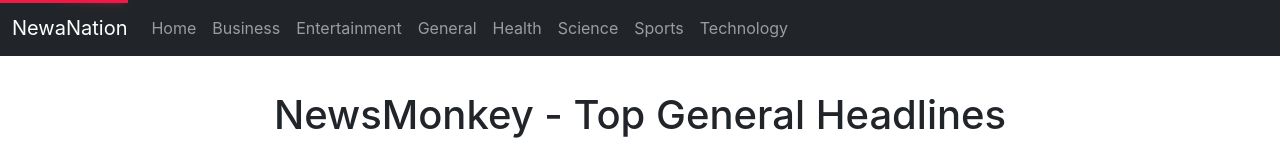
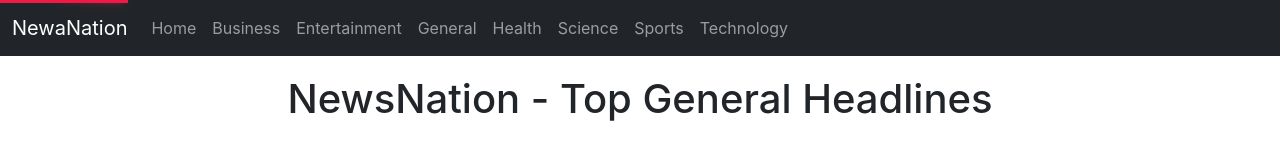
Before and after one commit to Shorya-agarwal/NewsNation-React-App, a React (Create React App) app: page / in a window 1280 px wide. Shown: the top 165 px of the page. Built offline with nearby package versions, Linux system fonts and the light colour scheme; no server answers.

Commit message:
Fixes some bugs and finalize it completely

```diff
--- a/src/components/Navbar.js
+++ b/src/components/Navbar.js
@@ -6,7 +6,7 @@
   render() {
     return (
       <div>
-        <nav className="navbar navbar-expand-lg navbar-dark bg-dark">
+        <nav className="navbar fixed-top navbar-expand-lg navbar-dark bg-dark">
           <div className="container-fluid">
             <Link className="navbar-brand" to="/general">NewaNation</Link>
             <button className="navbar-toggler" type="button" data-bs-toggle="collapse" data-bs-target="#navbarSupportedContent" aria-controls="navbarSupportedContent" aria-expanded="false" aria-label="Toggle navigation">
--- a/src/components/News.js
+++ b/src/components/News.js
@@ -64,7 +64,7 @@
     render() {
         return (
             <>
-                <h1 className="text-center" style={{ margin: '35px 0px' }}>NewsMonkey - Top {this.capitalizeFirstLetter(this.props.category)} Headlines</h1>
+                <h1 className="text-center" style={{ margin: '75px 0px 35px 0px' }}>NewsNation - Top {this.capitalizeFirstLetter(this.props.category)} Headlines</h1>
                 {this.state.loading && <Spinner />}
                 <InfiniteScroll
                     dataLength={this.state.articles.length}
--- a/src/components/NewsItem.js
+++ b/src/components/NewsItem.js
@@ -5,11 +5,11 @@
         let { title, description, imgUrl, newsUrl, author, date, source } = this.props;
         return (
             <div className="my-3">
-                <div className="card">
-                    <div style={{display: 'flex',justifyContent: 'flex-end',position: 'absolute',right: '0'}}>
+                <div className="card" >
+                    <div style={{display: 'flex',justifyContent: 'flex-end',position: 'absolute',left: '90%'}}>
                         <span className="badge rounded-pill bg-success"> {source} </span>
                     </div>
-                    <img src= {!imgUrl?"https://dm0qx8t0i9gc9.cloudfront.net/thumbnails/video/yRF5c-O/breaking-news-on-screen-animated-text-graphics-news-broadcast-graphic-title-animation-loop-full-hd-1920x1080-blue-cyan_hkrmjv15e_thumbnail-1080_05.png" :imgUrl} className="card-img-top" alt="..."/>
+                    <img src= {!imgUrl?"https://dm0qx8t0i9gc9.cloudfront.net/thumbnails/video/yRF5c-O/breaking-news-on-screen-animated-text-graphics-news-broadcast-graphic-title-animation-loop-full-hd-1920x1080-blue-cyan_hkrmjv15e_thumbnail-1080_05.png" :imgUrl} className="card-img-top" alt="..." style={{"height" : "18rem"}}/>
                     <div className="card-body">
                         <h5 className="card-title">{title}  </h5>
                         <p className="card-text">{description}</p>
```
